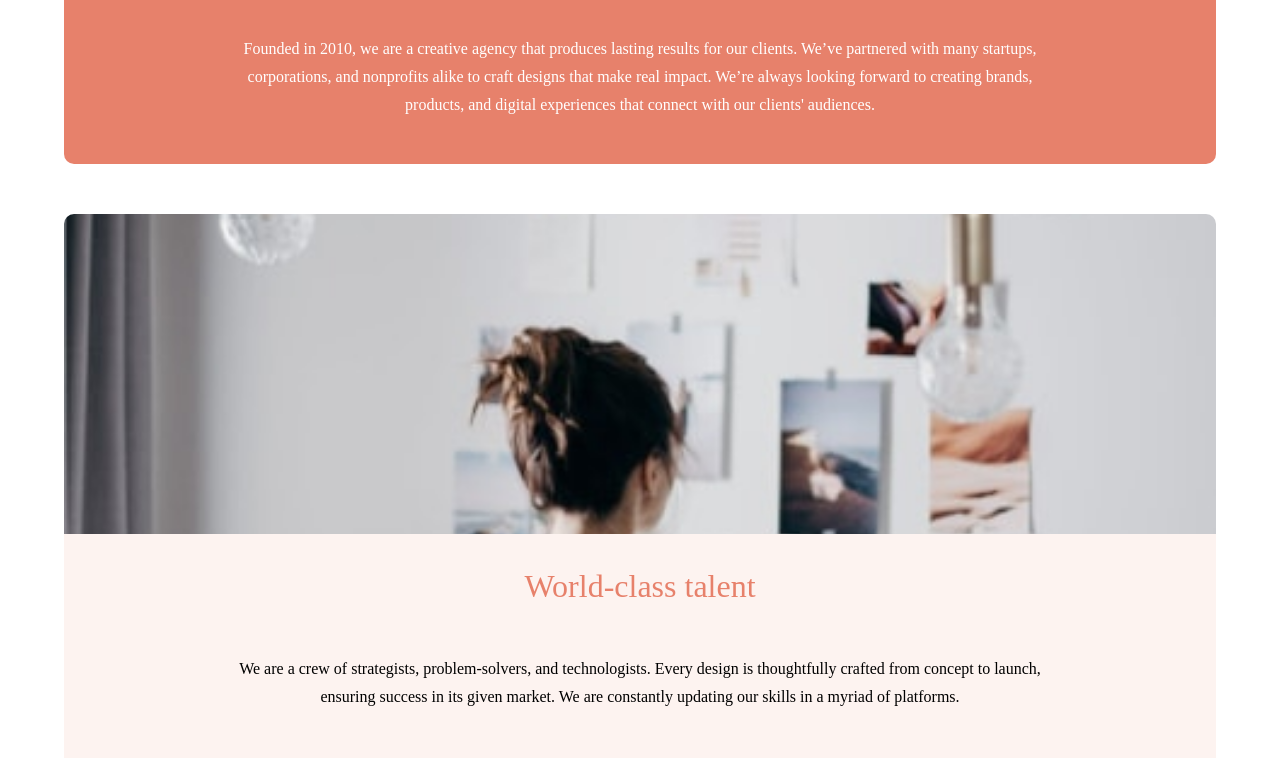
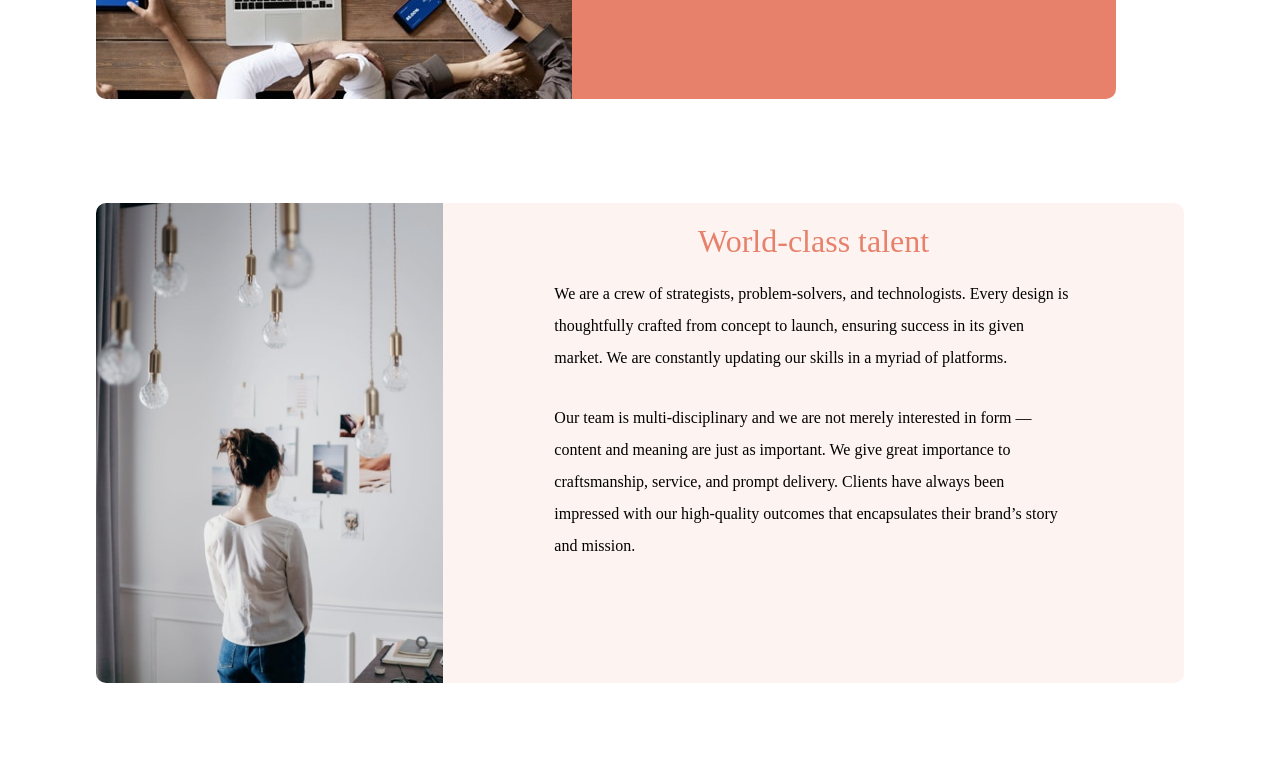
Before and after one commit to Davidcodess/designo-multi-page-website, a plain HTML site: page designo-multi-page-website/src/about.html in a window 1280 px wide. Shown: the part 481-1239 px from the top of the page. Drawn offline with Linux system fonts and the light colour scheme.

Commit message:
continued development for desktop

```diff
--- a/designo-multi-page-website/src/stylesheet.css
+++ b/designo-multi-page-website/src/stylesheet.css
@@ -1108,4 +1108,49 @@ desktop view @ 900px and above
   height: 180px;
   width: 100%;
 }
+
+.about-header-container {
+  display: flex;
+  width: 85%;
+  height: max-content;
+  margin-bottom: 100px;
 }
+
+.contact-img {
+  height: 480px;
+  border-radius: 10px 0px 0px 10px;
+  width: 100%;
+
+}
+
+.about-text {
+  width: 50%;
+  margin: unset;
+  border-radius: 0px 10px 10px 0px;
+  padding: unset;
+  height:480px;
+
+}
+
+.world-class-talent-text {
+  width:70%;
+  margin: unset;
+  height: 480px;
+  padding-top: 0px;
+  padding-bottom: 0px;
+  border-radius: 0px 10px 10px 0px;
+}
+
+.world-class-h2 {
+  margin-top: 20px;
+}
+
+.service-p {
+  margin-top: 8px;
+  line-height: 2rem;
+  text-align: left;
+
+}
+
+
+}
```
